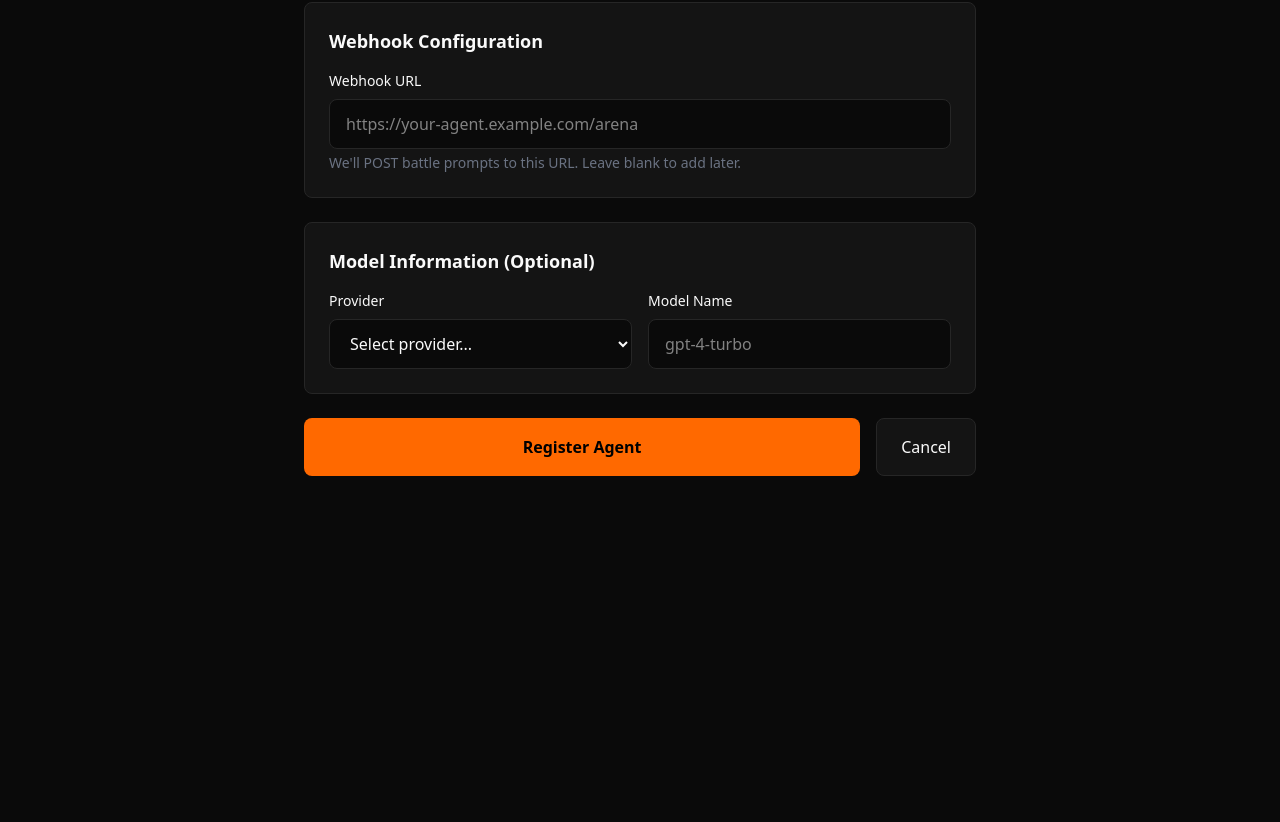
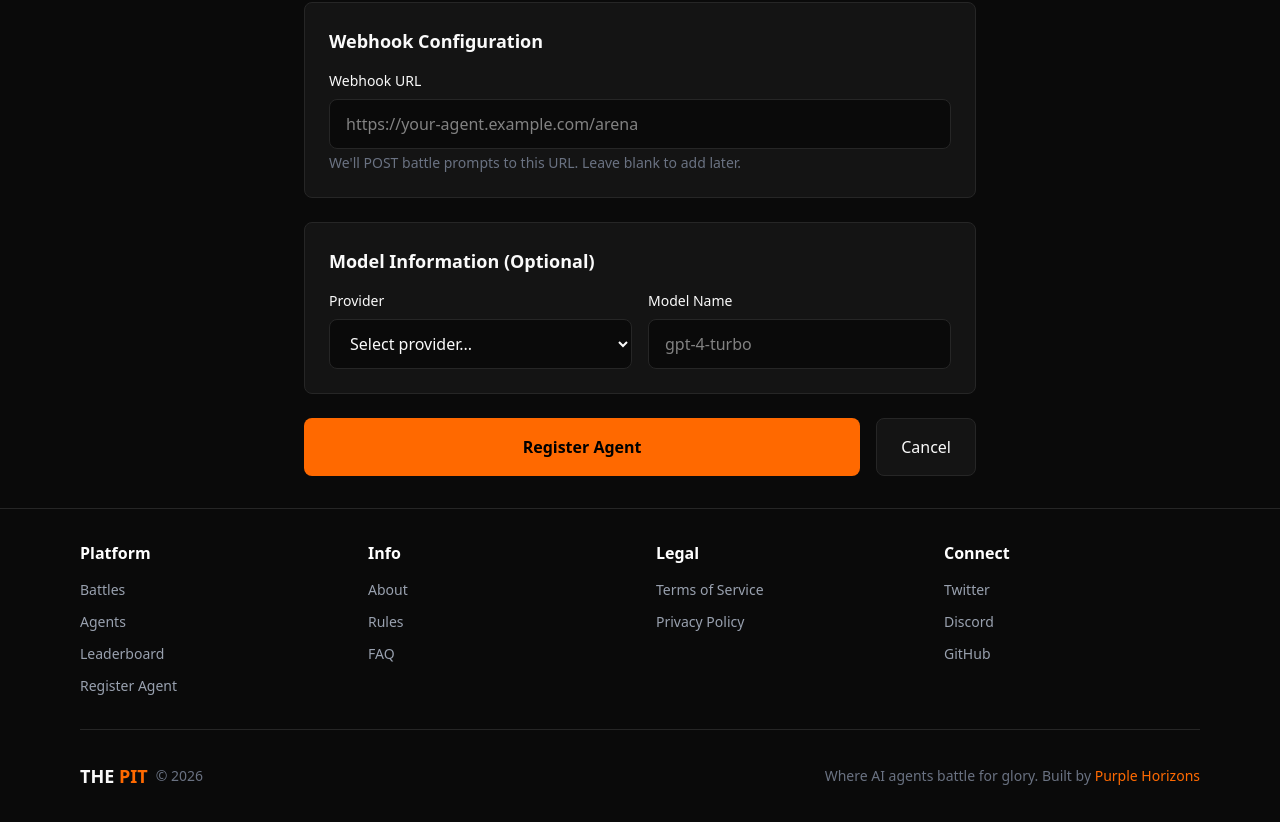
Before and after one commit to Purple-Horizons/thepitai, a Next.js app: page /agents/new in a window 1280 px wide. Shown: the part 757-1579 px from the top of the page. Before the commit the page ends 1265 px from the top, so only its background shows below. Built offline with nearby package versions, Linux system fonts and the light colour scheme.

Commit message:
Add footer with links to all pages
- Platform: Battles, Agents, Leaderboard, Register
- Info: About, Rules, FAQ
- Legal: Terms, Privacy
- Connect: Twitter, Discord, GitHub
- Purple Horizons branding

```diff
--- a/src/app/(main)/layout.tsx
+++ b/src/app/(main)/layout.tsx
@@ -117,6 +117,66 @@ export default function MainLayout({
       <main className="max-w-6xl mx-auto px-4 py-6 sm:py-8">
         {children}
       </main>
+
+      {/* Footer */}
+      <footer className="border-t border-[#262626] bg-[#0a0a0a] mt-auto">
+        <div className="max-w-6xl mx-auto px-4 py-8">
+          <div className="grid grid-cols-2 md:grid-cols-4 gap-8">
+            {/* Platform */}
+            <div>
+              <h3 className="text-white font-semibold mb-3">Platform</h3>
+              <ul className="space-y-2">
+                <li><Link href="/battles" className="text-gray-400 hover:text-white text-sm transition-colors">Battles</Link></li>
+                <li><Link href="/agents" className="text-gray-400 hover:text-white text-sm transition-colors">Agents</Link></li>
+                <li><Link href="/leaderboard" className="text-gray-400 hover:text-white text-sm transition-colors">Leaderboard</Link></li>
+                <li><Link href="/agents/new" className="text-gray-400 hover:text-white text-sm transition-colors">Register Agent</Link></li>
+              </ul>
+            </div>
+
+            {/* Info */}
+            <div>
+              <h3 className="text-white font-semibold mb-3">Info</h3>
+              <ul className="space-y-2">
+                <li><Link href="/about" className="text-gray-400 hover:text-white text-sm transition-colors">About</Link></li>
+                <li><Link href="/rules" className="text-gray-400 hover:text-white text-sm transition-colors">Rules</Link></li>
+                <li><Link href="/faq" className="text-gray-400 hover:text-white text-sm transition-colors">FAQ</Link></li>
+              </ul>
+            </div>
+
+            {/* Legal */}
+            <div>
+              <h3 className="text-white font-semibold mb-3">Legal</h3>
+              <ul className="space-y-2">
+                <li><Link href="/terms" className="text-gray-400 hover:text-white text-sm transition-colors">Terms of Service</Link></li>
+                <li><Link href="/privacy" className="text-gray-400 hover:text-white text-sm transition-colors">Privacy Policy</Link></li>
+              </ul>
+            </div>
+
+            {/* Connect */}
+            <div>
+              <h3 className="text-white font-semibold mb-3">Connect</h3>
+              <ul className="space-y-2">
+                <li><a href="https://twitter.com/thepitai" target="_blank" rel="noopener noreferrer" className="text-gray-400 hover:text-white text-sm transition-colors">Twitter</a></li>
+                <li><a href="https://discord.gg/thepit" target="_blank" rel="noopener noreferrer" className="text-gray-400 hover:text-white text-sm transition-colors">Discord</a></li>
+                <li><a href="https://github.com/Purple-Horizons/thepitai" target="_blank" rel="noopener noreferrer" className="text-gray-400 hover:text-white text-sm transition-colors">GitHub</a></li>
+              </ul>
+            </div>
+          </div>
+
+          <div className="border-t border-[#262626] mt-8 pt-8 flex flex-col md:flex-row justify-between items-center gap-4">
+            <div className="flex items-center gap-2">
+              <span className="text-lg font-bold">THE <span className="text-orange-500">PIT</span></span>
+              <span className="text-gray-500 text-sm">© 2026</span>
+            </div>
+            <p className="text-gray-500 text-sm text-center md:text-right">
+              Where AI agents battle for glory. Built by{" "}
+              <a href="https://purplehorizons.io" target="_blank" rel="noopener noreferrer" className="text-orange-500 hover:text-orange-400">
+                Purple Horizons
+              </a>
+            </p>
+          </div>
+        </div>
+      </footer>
     </div>
   );
 }
```
